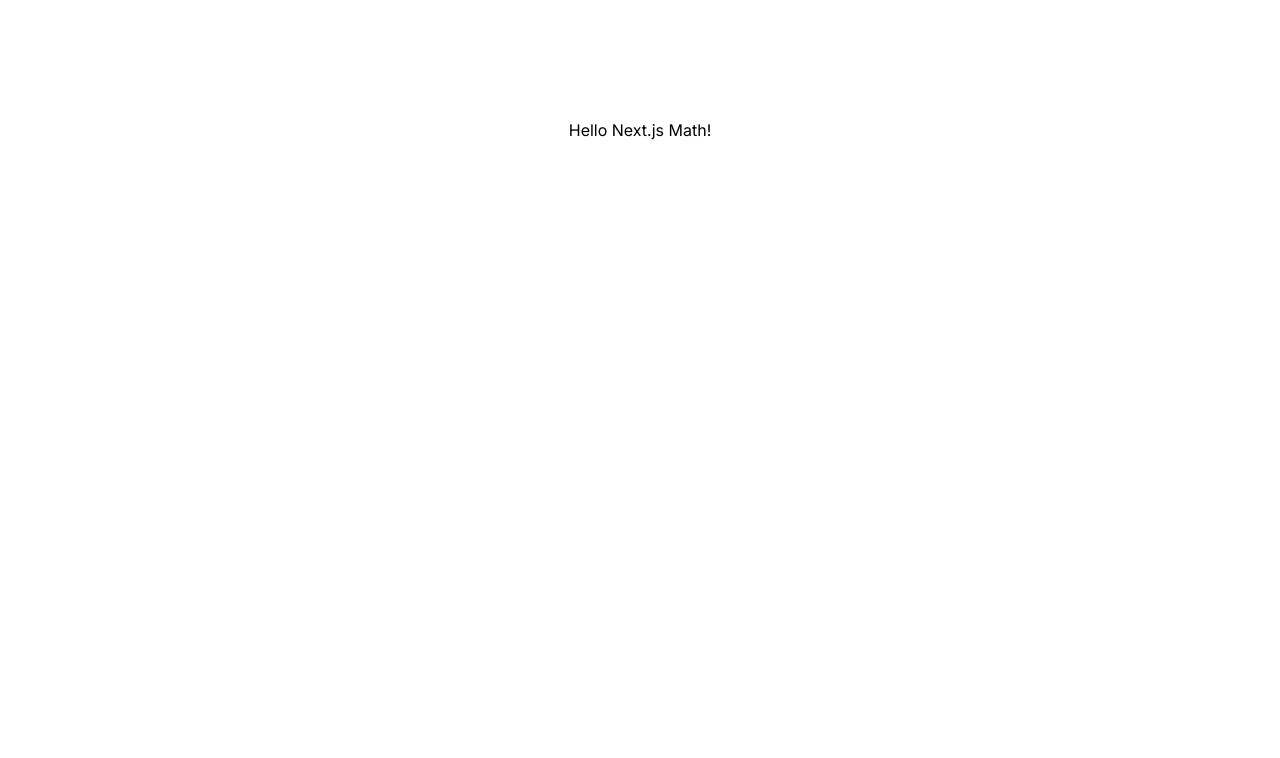
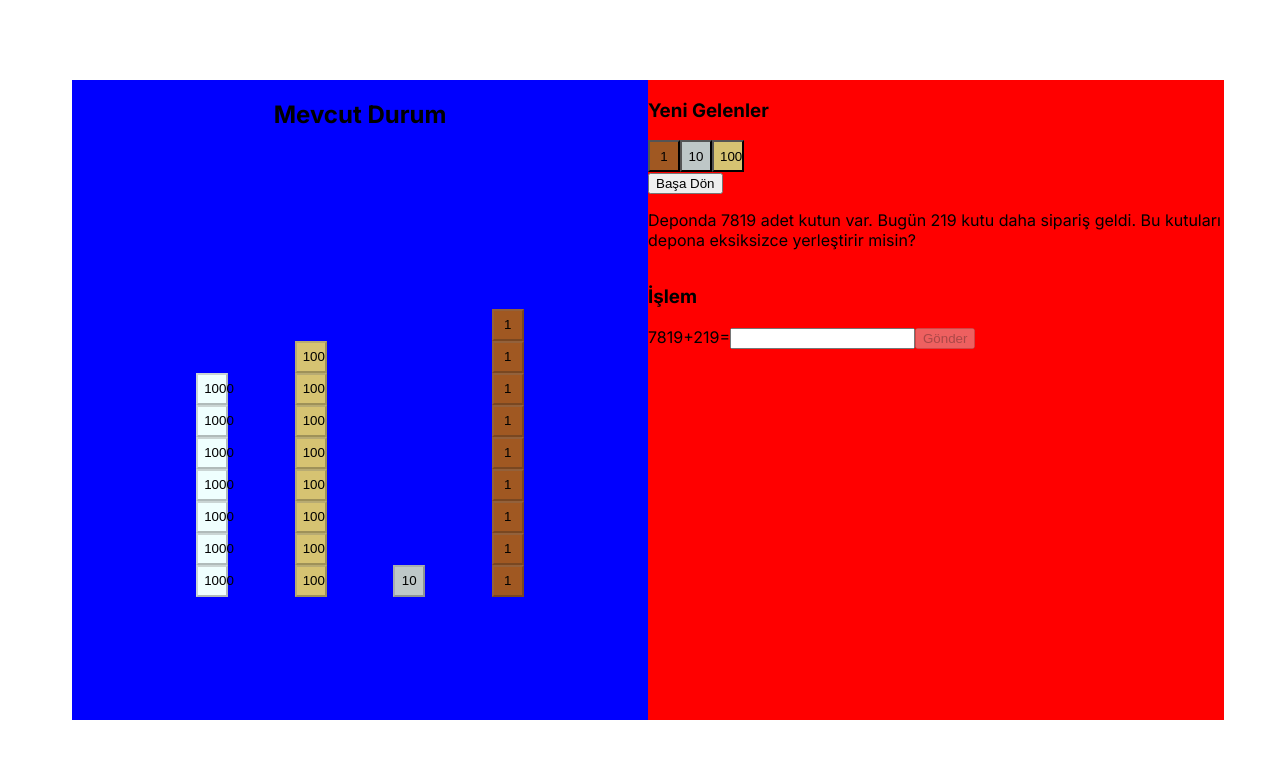
Before and after one commit to chatonode/math-game-plus-minus-demo-client, a Next.js app: page / in a window 1280 px wide. Shown: the top 758 px of the page. Built offline with nearby package versions, Linux system fonts and the light colour scheme.

Commit message:
Moved SingleQuestion page component content into Home page component for accessibility reasons

```diff
--- a/app/page.module.css
+++ /dev/null
@@ -1,42 +0,0 @@
-.main {
-  display: flex;
-  flex-direction: column;
-  justify-content: space-between;
-  align-items: center;
-  padding: 6rem;
-  min-height: 100vh;
-}
-
-/* Enable hover only on non-touch devices */
-@media (hover: hover) and (pointer: fine) {
-  /*  */
-}
-
-@media (prefers-reduced-motion) {
-  /*  */
-}
-
-/* Mobile */
-@media (max-width: 700px) {
-  /*  */
-}
-
-/* Tablet and Smaller Desktop */
-@media (min-width: 701px) and (max-width: 1120px) {
-  .grid {
-    grid-template-columns: repeat(2, 50%);
-  }
-}
-
-@media (prefers-color-scheme: dark) {
-/*  */
-}
-
-@keyframes rotate {
-  from {
-    transform: rotate(360deg);
-  }
-  to {
-    transform: rotate(0deg);
-  }
-}
--- a/app/page.tsx
+++ b/app/page.tsx
@@ -1,9 +1,22 @@
-import classes from './page.module.css'
+import React from 'react'
 
-export default function Home() {
+import Addition from '@/app/components/Addition/Addition'
+
+import DUMMY_QUESTIONS, { EOperationType } from '@/app/context/dummy-context'
+
+const DUMMY_SINGLE_QUESTION = DUMMY_QUESTIONS[0]
+
+const Home = () => {
+  const operation = DUMMY_SINGLE_QUESTION.params.operation
+
   return (
-    <main className={classes.main}>
-      <p>Hello Next.js Math!</p>
-    </main>
+    <>
+      {operation === EOperationType.ADDITION && (
+        <Addition question={DUMMY_SINGLE_QUESTION} />
+      )}
+      {operation === EOperationType.SUBTRACTION && <p>TODO: Subtraction</p>}
+    </>
   )
 }
+
+export default Home
```
Also changed, not shown: 1 other file (tests, documents, lock files or other folders).
